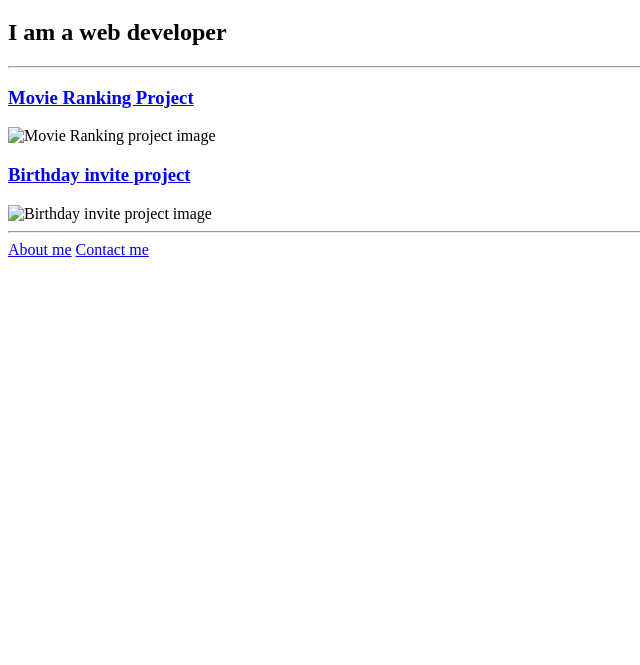
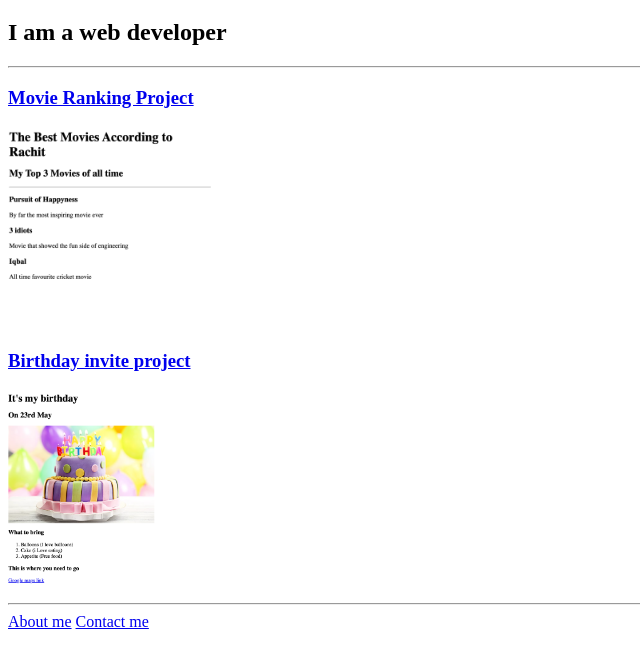
Before and after one commit to rachit-rastogi1/portfolio-project-html, a plain HTML site: page index.html in a window 1280 px wide. Shown: the part 61-726 px from the top of the page, without its empty margins (0-640 px from the left). Drawn offline with Linux system fonts and the light colour scheme.

Commit message:
Update index.html

```diff
--- a/index.html
+++ b/index.html
@@ -10,29 +10,15 @@
         I am a web developer
     </h2>
     <hr/>
-    <h3> <a href ="./public/movie-ranking.html"> Movie Ranking Project</a> </h3>
-    <img height="200" src = "assets/images/Rachit-movie-ranking.png" alt = " Movie Ranking project image" />
+    <h3> <a href ="./movie-ranking.html"> Movie Ranking Project</a> </h3>
+    <img height="200" src = "./Rachit-movie-ranking.png" alt = " Movie Ranking project image" />
 
-    <h3> <a href ="./public/birthday-invite.html"> Birthday invite project</a> </h3>
-    <img height="200" src = "assets/images/Rachit-birthday-invite.png" alt = " Birthday invite project image" />
+    <h3> <a href ="./birthday-invite.html"> Birthday invite project</a> </h3>
+    <img height="200" src = "./Rachit-birthday-invite.png" alt = " Birthday invite project image" />
 
     <hr/>
-    <a href ="./public/about.html"> About me</a>
-    <a href ="./public/contact.html"> Contact me</a>
+    <a href ="./about.html"> About me</a>
+    <a href ="./contact.html"> Contact me</a>
 
 </body>
 </html>
-
-<!-- TODO 2: Add Your previous projects' HTML into the public folder -->
-
-<!-- TODO 3: Take screenshots of your project previews and add the images to the images folder -->
-
-<!-- TODO 4: Add titles/subtitles etc. -->
-
-<!-- TODO 5: Add a link to the project pages -->
-
-<!-- TODO 6: Add images to show the project previews
-HINT for TODO 6: You can use the height attribute set to 200 to make the image smaller:
-https://developer.mozilla.org/en-US/docs/Web/HTML/Element/img#attr-height -->
-
-<!-- TODO 7: Add the Contact Me and About Me page links -->
```
